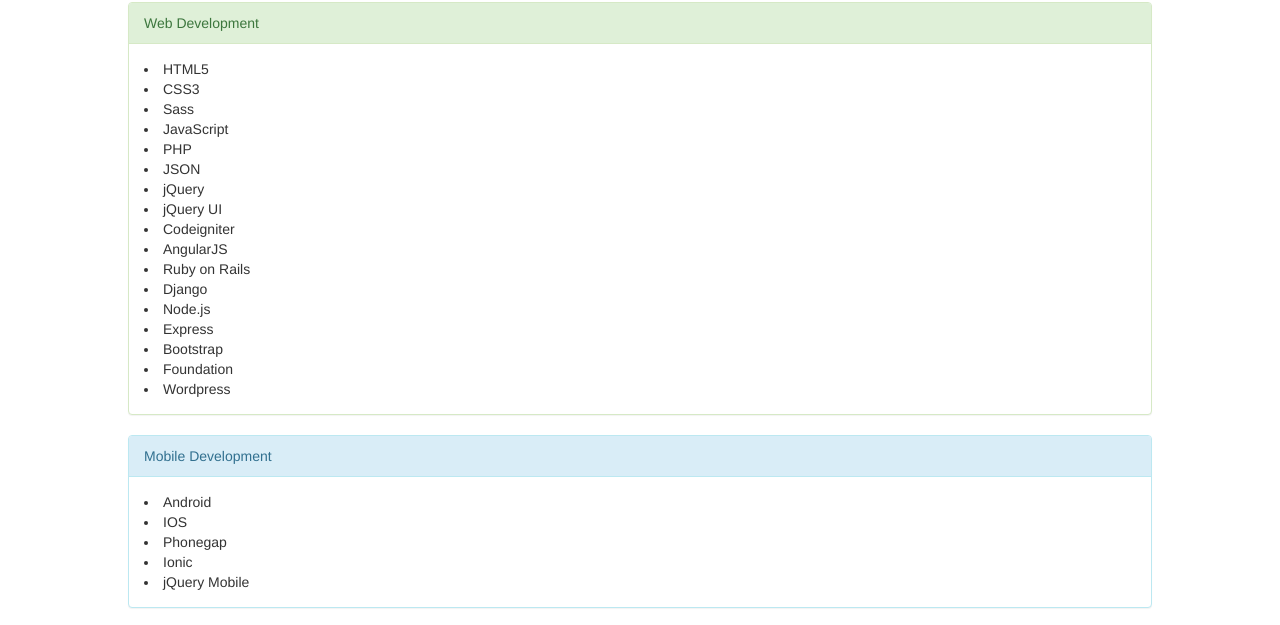
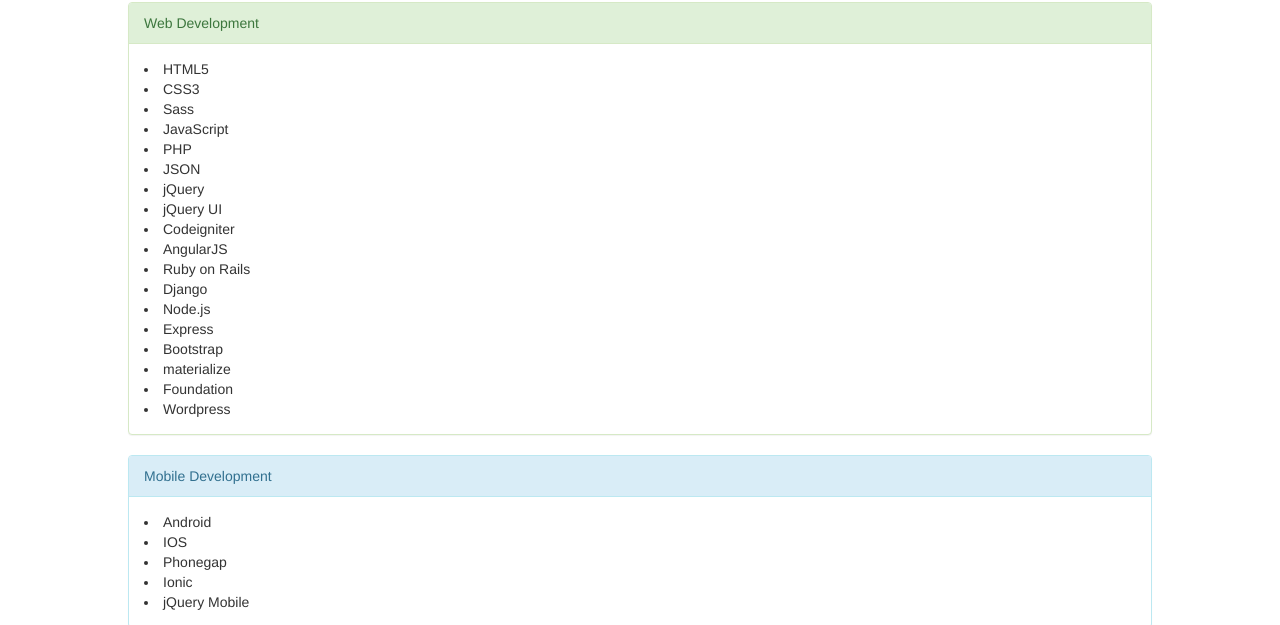
Before and after one commit to garibo/garibo.github.io, a plain HTML site: page index.html in a window 1280 px wide. Shown: the part 120-745 px from the top of the page. Drawn offline with nearby package versions, Linux system fonts and the light colour scheme.

Commit message:
Update index.html

```diff
--- a/index.html
+++ b/index.html
@@ -36,6 +36,7 @@
 		<li>Node.js</li>
 		<li>Express</li>
 		<li>Bootstrap</li>
+		<li>materialize</li>
 		<li>Foundation</li>
 		<li>Wordpress</li>
 	  </div>
```
